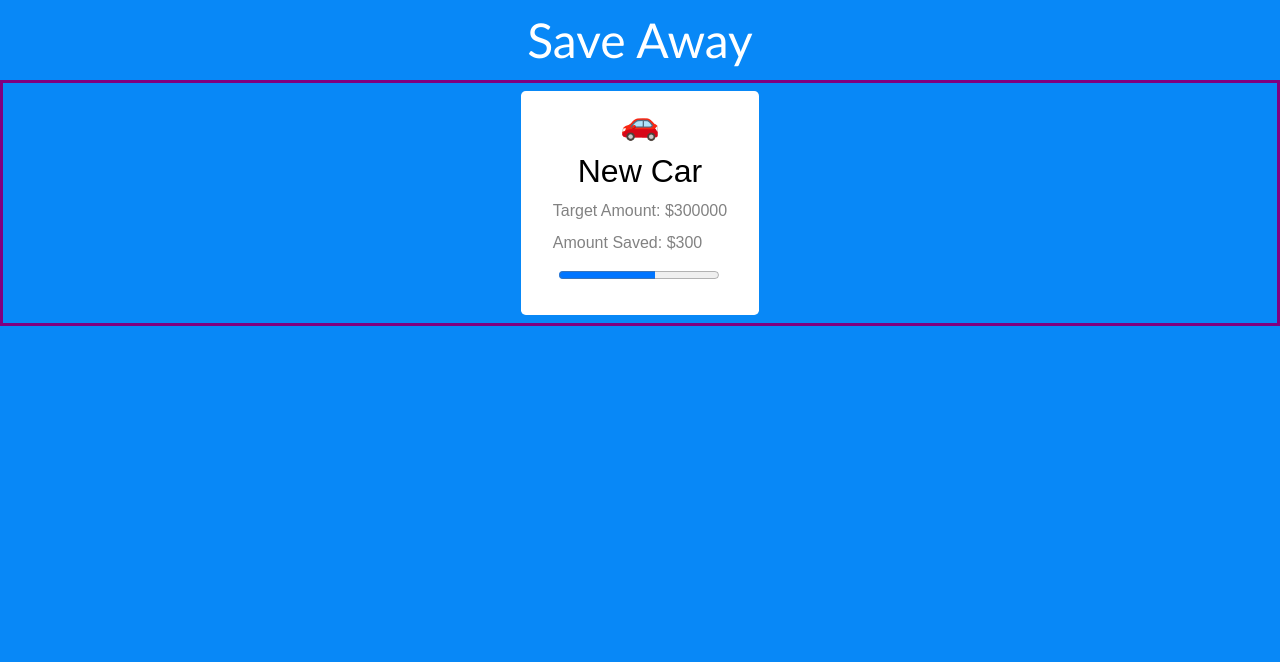
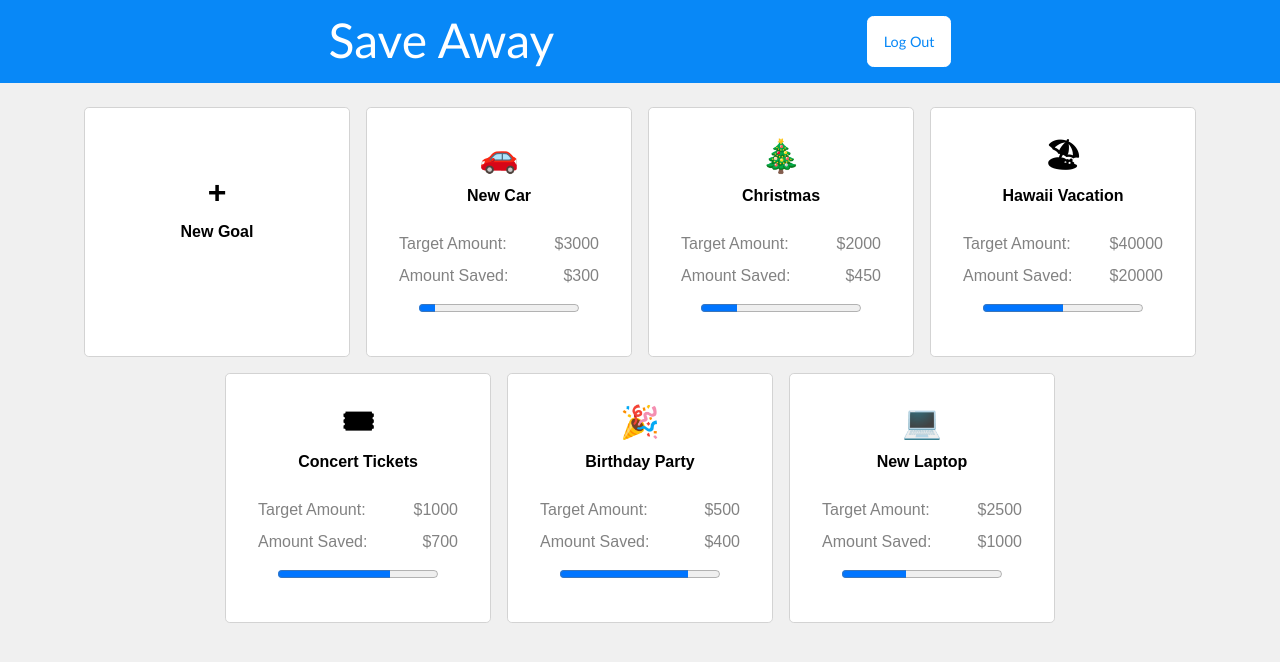
Before and after one commit to StevenZambito/SaveAway, a React (Create React App) app in the folder ClientApp/: page / in a window 1280 px wide. Shown: the top 662 px of the page. Built offline with nearby package versions, Linux system fonts and the light colour scheme.

Commit message:
Styled page with all the goal boxes

```diff
--- a/ClientApp/src/components/Header.jsx
+++ b/ClientApp/src/components/Header.jsx
@@ -3,7 +3,10 @@ import styles from '../styles/Header.module.scss'
 export function Header() {
   return (
     <header className={styles.header}>
-      <h1>Save Away</h1>
+      <div>
+        <h1>Save Away</h1>
+        <button>Log Out</button>
+      </div>
     </header>
   )
 }
--- a/ClientApp/src/custom.scss
+++ b/ClientApp/src/custom.scss
@@ -4,7 +4,6 @@
 
 html {
   height: 100%;
-  background-color: rgb(8, 136, 247);
   overflow-x: hidden;
 }
 
@@ -12,4 +11,5 @@ body {
   margin: 0;
   min-height: 100%;
   overflow-x: hidden;
+  background-color: rgb(240, 240, 240);
 }
--- a/ClientApp/src/pages/SaveAway.jsx
+++ b/ClientApp/src/pages/SaveAway.jsx
@@ -7,6 +7,12 @@ export function SaveAway() {
       <div className={styles.saveAwayPage}>
         <Header />
         <div className={styles.goalBoxContainer}>
+          <div className={styles.addGoalBox}>
+            <div className={styles.emoji}>
+              <p>+</p>
+              <p>New Goal</p>
+            </div>
+          </div>
           <div className={styles.goalBox}>
             <div className={styles.emoji}>
               <p>🚗</p>
@@ -14,11 +20,105 @@ export function SaveAway() {
             </div>
 
             <div className={styles.numberInfo}>
-              <p>Target Amount: $300000</p>
-              <p>Amount Saved: $300</p>
+              <p className={styles.targetAndAmount}>
+                Target Amount: <p>$3000</p>
+              </p>
+              <p className={styles.targetAndAmount}>
+                Amount Saved: <p>$300</p>
+              </p>
             </div>
             <div className={styles.progressBar}>
-              <progress value="30" max="50" />
+              <progress value="300" max="3000" />
+            </div>
+          </div>
+          <div className={styles.goalBox}>
+            <div className={styles.emoji}>
+              <p>🎄</p>
+              <p>Christmas</p>
+            </div>
+
+            <div className={styles.numberInfo}>
+              <p className={styles.targetAndAmount}>
+                Target Amount: <p>$2000</p>
+              </p>
+              <p className={styles.targetAndAmount}>
+                Amount Saved: <p>$450</p>
+              </p>
+            </div>
+            <div className={styles.progressBar}>
+              <progress value="450" max="2000" />
+            </div>
+          </div>
+          <div className={styles.goalBox}>
+            <div className={styles.emoji}>
+              <p>🏖</p>
+              <p>Hawaii Vacation</p>
+            </div>
+
+            <div className={styles.numberInfo}>
+              <p className={styles.targetAndAmount}>
+                Target Amount: <p>$40000</p>
+              </p>
+              <p className={styles.targetAndAmount}>
+                Amount Saved: <p>$20000</p>
+              </p>
+            </div>
+            <div className={styles.progressBar}>
+              <progress value="20000" max="40000" />
+            </div>
+          </div>
+          <div className={styles.goalBox}>
+            <div className={styles.emoji}>
+              <p>🎟</p>
+              <p>Concert Tickets</p>
+            </div>
+
+            <div className={styles.numberInfo}>
+              <p className={styles.targetAndAmount}>
+                Target Amount: <p>$1000</p>
+              </p>
+              <p className={styles.targetAndAmount}>
+                Amount Saved: <p>$700</p>
+              </p>
+            </div>
+            <div className={styles.progressBar}>
+              <progress value="700" max="1000" />
+            </div>
+          </div>
+          <div className={styles.goalBox}>
+            <div className={styles.emoji}>
+              <p>🎉</p>
+              <p>Birthday Party</p>
+            </div>
+
+            <div className={styles.numberInfo}>
+              <p className={styles.targetAndAmount}>
+                Target Amount: <p>$500</p>
+              </p>
+              <p className={styles.targetAndAmount}>
+                Amount Saved: <p>$400</p>
+              </p>
+            </div>
+            <div className={styles.progressBar}>
+              <progress value="400" max="500" />
+            </div>
+          </div>
+          <div className={styles.goalBox}>
+            <div className={styles.emoji}>
+              <p>💻</p>
+              <p>New Laptop</p>
+            </div>
+
+            <div className={styles.numberInfo}>
+              <p className={styles.targetAndAmount}>
+                Target Amount: <p>$2500</p>
+              </p>
+              <p className={styles.targetAndAmount}>
+                Amount Saved: <p>$1000</p>
+              </p>
+            </div>
+            <div className={styles.progressBar}>
+              <progress value="1000" max="2500" />
             </div>
           </div>
         </div>
--- a/ClientApp/src/styles/Header.module.scss
+++ b/ClientApp/src/styles/Header.module.scss
@@ -1,8 +1,23 @@
-.header {
+.header div {
   color: white;
-  text-align: center;
+  background-color: rgb(8, 136, 247);
+  display: flex;
+  justify-content: space-evenly;
   font-size: 3rem;
   // border: solid red;
   padding: 1rem;
   font-family: 'Gill Sans', 'Gill Sans MT', Calibri, 'Trebuchet MS', sans-serif;
+
+  button {
+    border-radius: 0.4rem;
+    padding: 1rem;
+    font-family: 'Gill Sans', 'Gill Sans MT', Calibri, 'Trebuchet MS',
+      sans-serif;
+    cursor: pointer;
+    align-items: center;
+    background-color: white;
+    border: solid thin white;
+    color: rgb(8, 136, 247);
+    font-size: 0.9rem;
+  }
 }
--- a/ClientApp/src/styles/SaveAway.module.scss
+++ b/ClientApp/src/styles/SaveAway.module.scss
@@ -6,37 +6,75 @@
 }
 
 .goalBoxContainer {
-  border: solid purple;
+  // border: solid purple;
   display: flex;
   align-items: center;
   justify-content: center;
+  flex-wrap: wrap;
+  padding-top: 1rem;
 }
 
 .emoji {
   font-size: 2rem;
-  margin-bottom: 1rem;
+  font-weight: bold;
+  margin-bottom: 2rem;
+  margin-top: 1rem;
   text-align: center;
+  p + p {
+    font-size: 1rem;
+  }
   p {
     margin-bottom: 1rem;
+    word-wrap: break-word;
   }
 }
 
 .progressBar {
-  padding-left: 0.4rem;
+  // padding-left: 0.4rem;
+  text-align: center;
 }
 
 .goalBox {
   padding: 1rem 2rem 2rem 2rem;
+  border: solid thin lightgrey;
   border-radius: 0.3rem;
   // border: solid purple;
   background-color: white;
   margin: 0.5rem;
+  justify-content: center;
+  align-items: center;
+  width: 200px;
+  height: 200px;
+}
+
+.addGoalBox {
+  padding: 1rem 2rem 2rem 2rem;
+  border: solid thin lightgrey;
+  border-radius: 0.3rem;
+  // border: solid purple;
+  background-color: white;
+  margin: 0.5rem;
+  width: 200px;
+  height: 200px;
+  display: flex;
+  justify-content: center;
+  align-items: center;
+  cursor: pointer;
+}
+
+.addGoalBox:hover {
+  border: solid rgb(8, 136, 247);
+  transform: scale(1.05);
 }
 
 .numberInfo {
-  // border: solid green;
   p {
-    margin-bottom: 1rem;
+    margin-bottom: 0.5rem;
     color: rgb(130, 130, 130);
   }
 }
+
+.targetAndAmount {
+  display: flex;
+  justify-content: space-between;
+}
```
